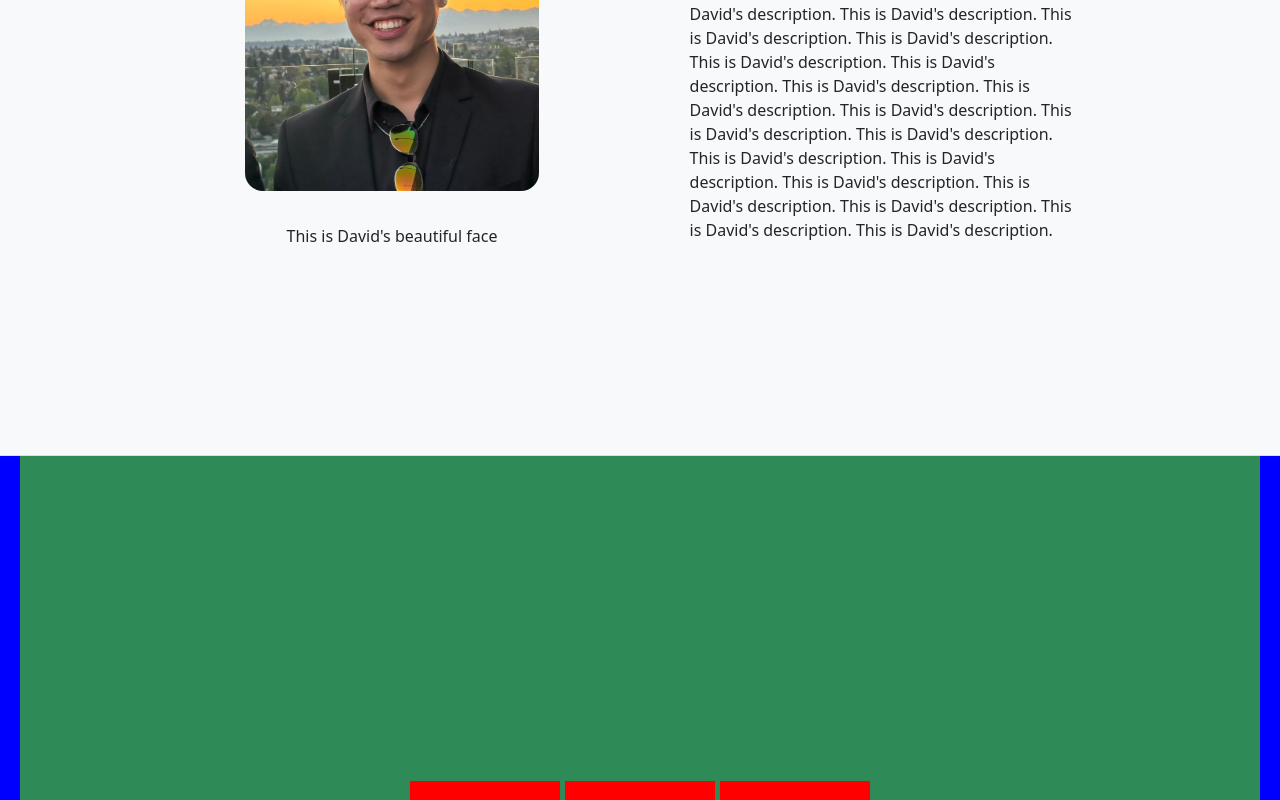
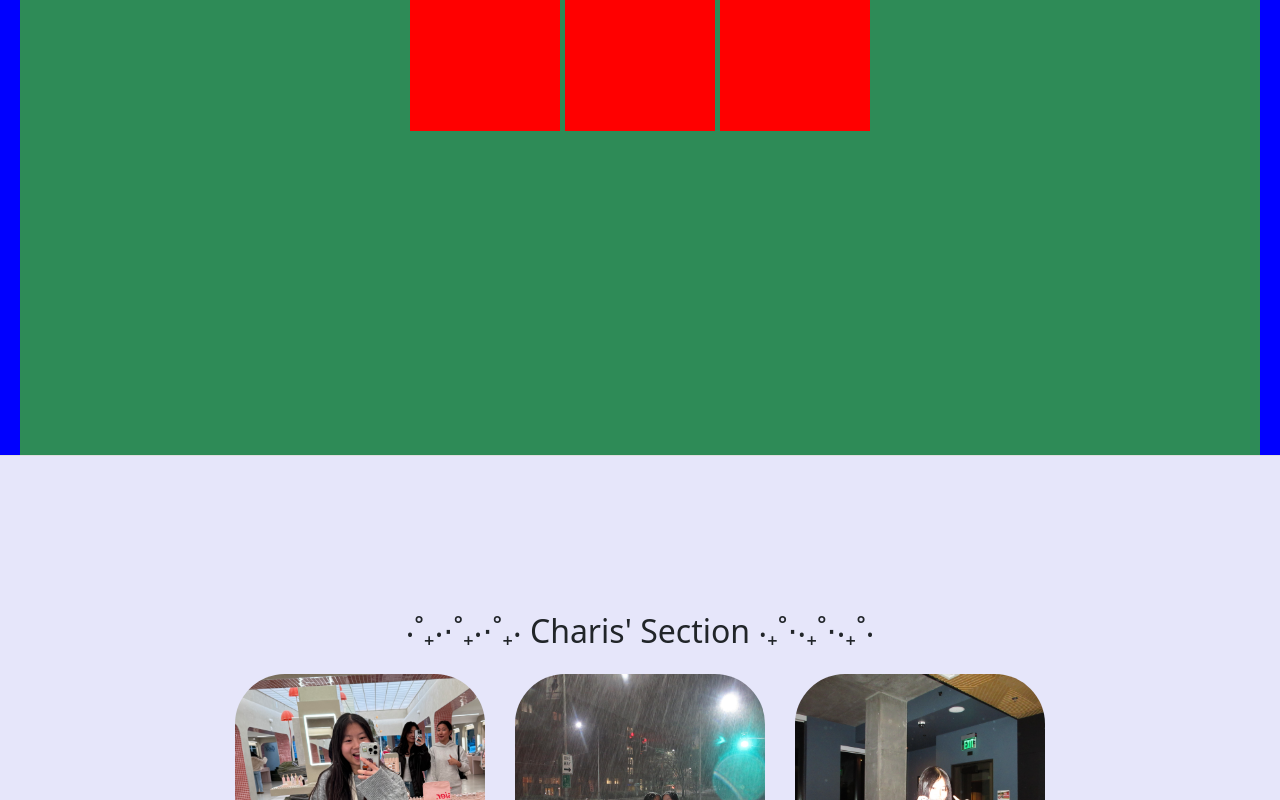
Before and after one commit to DavyHyun/kingdom-coders-demo, a React (Create React App) app: page / in a window 1280 px wide. Shown: the part 2000-2800 px from the top of the page. Built offline with nearby package versions, Linux system fonts and the light colour scheme.

Commit message:
reorder sections

```diff
--- a/src/App.js
+++ b/src/App.js
@@ -16,11 +16,10 @@ function App() {
     <div className="App">
       <Header />
       <div className="content" style={{ marginTop: '56px' }}>
-          <CharisSection/>
           <CollinSection/>
           <DemoSection />
           <DemoSection2 />
-          <CollinSection />
+          <CharisSection/>
           <ChristinaSection />
           <AlexSection />
           <CharisSection />
```
